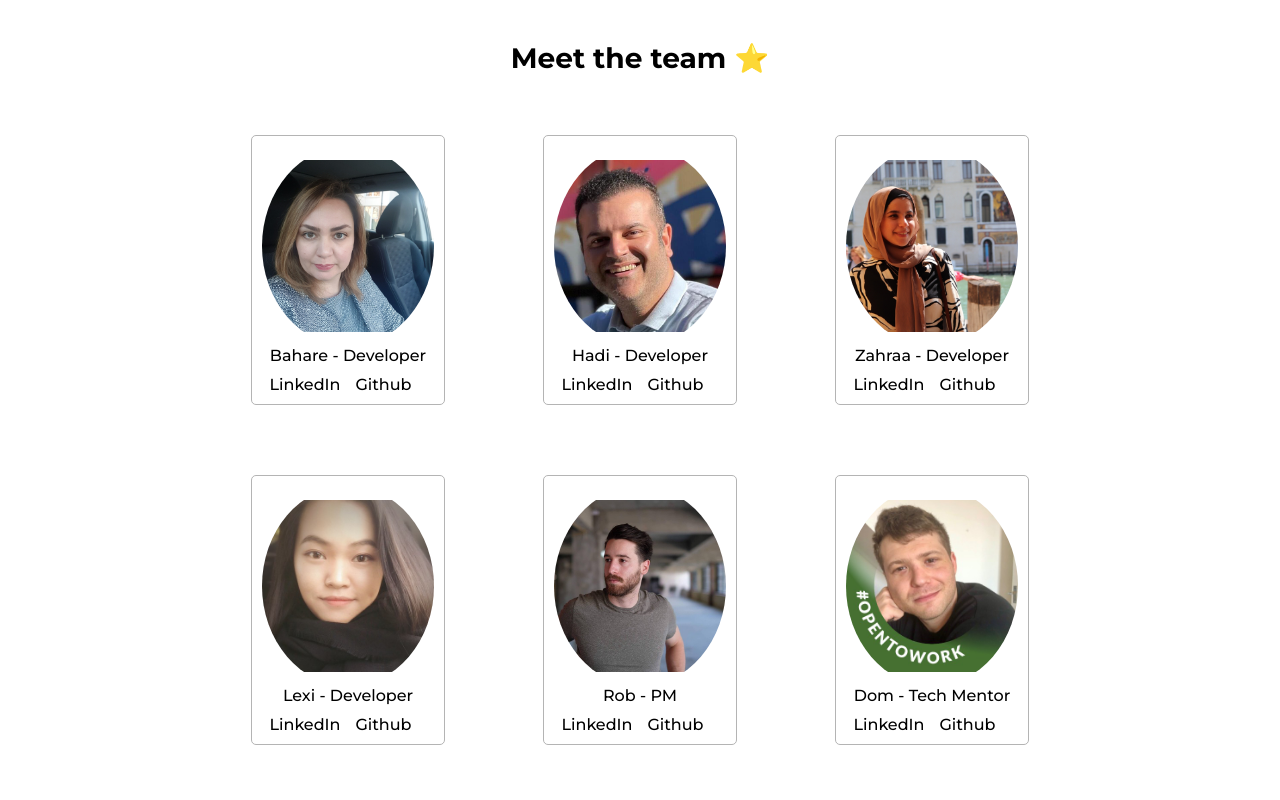
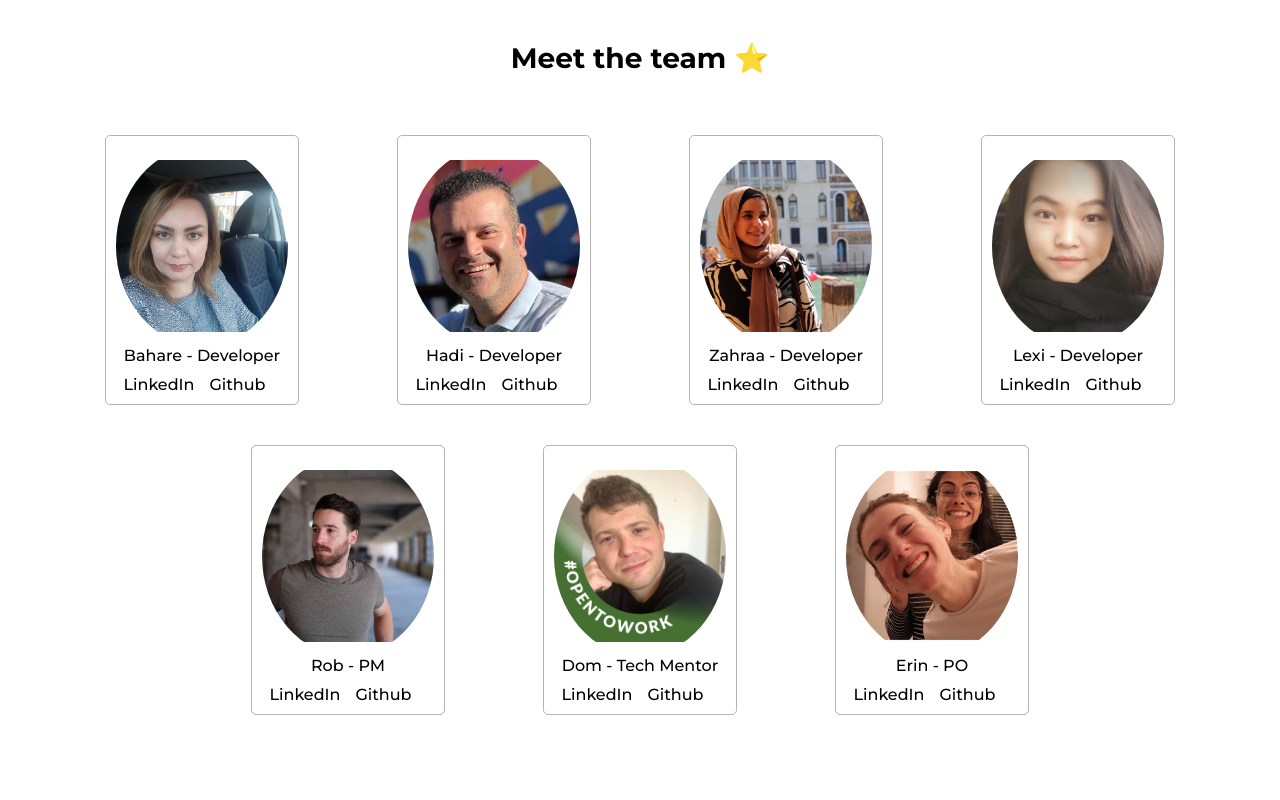
Before and after one commit to Bahare09/ldn9-fp-wordwise, a React (Create React App) app in the folder client/: page /about in a window 1280 px wide. Shown: the part 320-1120 px from the top of the page. Built offline with nearby package versions, Linux system fonts and the light colour scheme.

Commit message:
update about.js&css

```diff
--- a/client/src/pages/About.css
+++ b/client/src/pages/About.css
@@ -29,9 +29,18 @@
 
 .elements-container {
     display: grid;
+    grid-template-columns: repeat(4, 1fr);
+    gap: 50px;
+    justify-items: center;
+    margin-bottom: 20px;
+}
+
+.second-row {
+    display: grid;
     grid-template-columns: repeat(3, 1fr);
     gap: 50px;
-    justify-items: center;
+    justify-content: center;
+    margin-bottom: 100px;
 }
 
 .element-box {
--- a/client/src/pages/About.js
+++ b/client/src/pages/About.js
@@ -37,12 +37,30 @@ const About = () => {
 						<h3>Meet the team ⭐</h3>
 					</div>
 					<div className="elements-container">
-						{images.map((element, index) => (
+						{images.slice(0, 4).map((element, index) => (
 							<div key={index} className="element-box">
 								<div className="picture-container">
 									<img src={element} alt={`element${index + 1}`} />
 								</div>
 								<p>{descriptions[index]}</p>
+								<div className="social-media-links">
+									<a href="#linkedin" target="_blank" rel="">
+										LinkedIn
+									</a>
+									<a href="#github" target="_blank" rel="">
+										Github
+									</a>
+								</div>
+							</div>
+						))}
+					</div>
+					<div className="elements-container second-row">
+						{images.slice(4, 7).map((element, index) => (
+							<div key={index + 4} className="element-box">
+								<div className="picture-container">
+									<img src={element} alt={`element${index + 5}`} />
+								</div>
+								<p>{descriptions[index + 4]}</p>
 								<div className="social-media-links">
 									<a href="#linkedin" target="_blank" rel="">
 										LinkedIn
```
